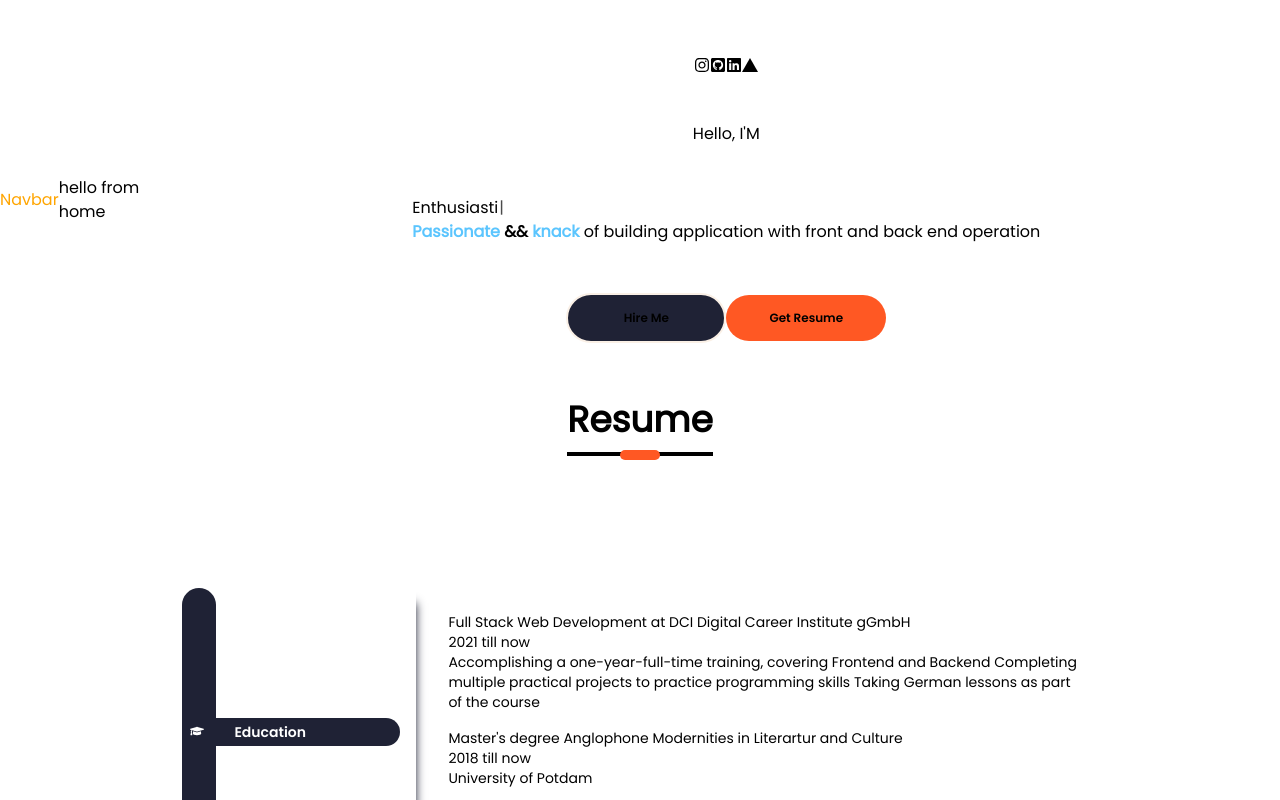
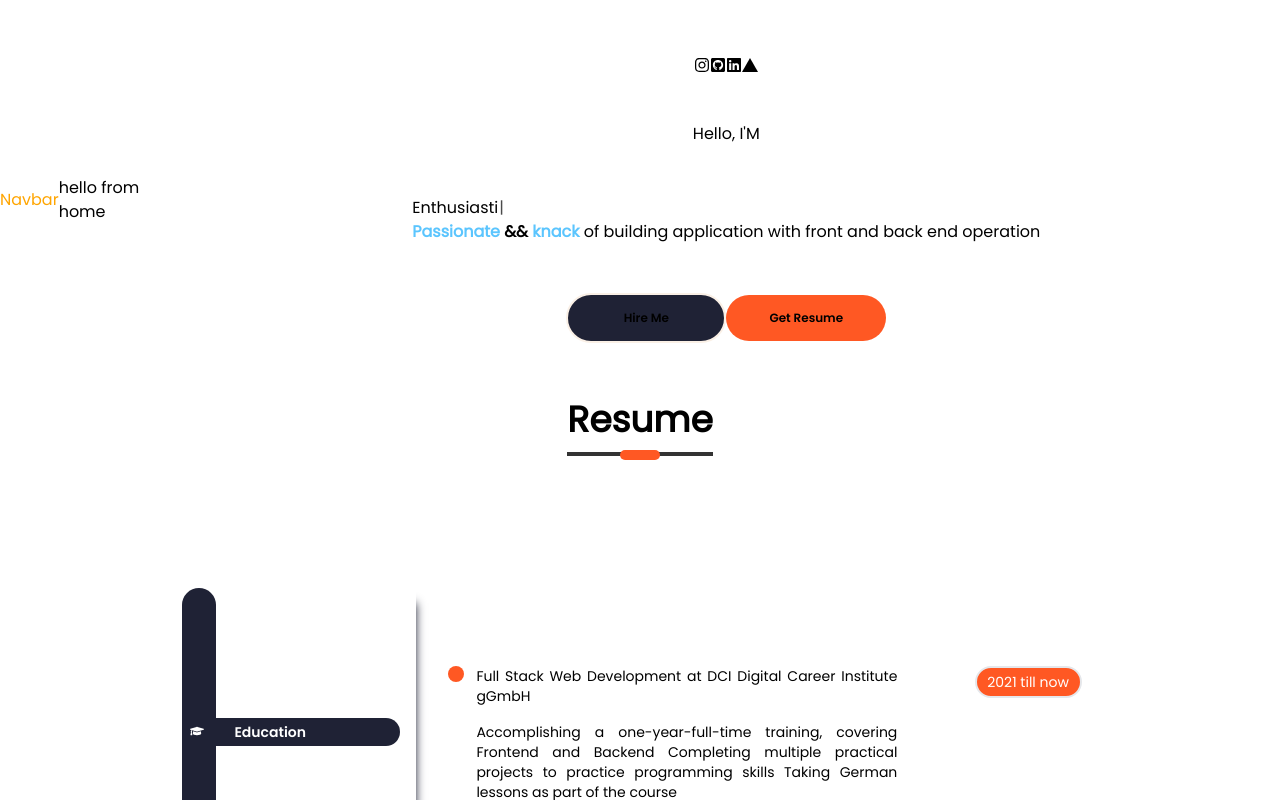
Before and after one commit to altinawiwaseem/portfolio-react-app, a React (Create React App) app: page / in a window 1280 px wide. Shown: the top 800 px of the page. Built offline with nearby package versions, Linux system fonts and the light colour scheme; a web font is replaced by a local one.

Commit message:
style resume component

```diff
--- a/src/components/Resume/Resume.jsx
+++ b/src/components/Resume/Resume.jsx
@@ -18,7 +18,7 @@ function Resume() {
       <div className="resume-header">
         <h1 className="text-4xl font-bold  ">Resume</h1>
         <span className="underline w-full  border-1 block border-black relative mt-3 h-1 bg-black">
-          <span className="underline-node "></span>
+          <span className="underline-node bg-dark-orange"></span>
         </span>
       </div>
       {/* description container */}
@@ -32,7 +32,7 @@ function Resume() {
               key={i}
               id={i}
               onClick={() => handleBoxClick(i)}
-              className={`r-bullet-box flex items-center cursor-pointer my-1 md:my-8 sm:my-8 px-2 py-1 rounded-full w-[30px]  ${
+              className={`r-bullet-box flex items-center cursor-pointer my-1 md:my-8 sm:my-8 px-2 py-1 rounded-full w-[30px] bg-primary-color ${
                 i == selected ? "selected" : ""
               }`}
             >
@@ -56,18 +56,31 @@ function Resume() {
               key={i}
               id={i}
               className={
-                "r-details-container h-full max-w-[700px] flex flex-col p-4 justify-start "
+                "resume-details-container h-full max-w-[700px] flex flex-col p-4 justify-evenly "
               }
             >
               {item.title.map((el, i) => (
-                <div key={i} className="resume-element-detail p-2 ">
-                  <div className="resume-element-header">
-                    <span className="r-circle w-8 h-8 rounded-full	"></span>
-                    <h3>{el.headerDescription}</h3>
-                    <h4>{el.date}</h4>
+                <div
+                  key={i}
+                  className="resume-element-detail p-2 w-full  flex justify-between"
+                >
+                  <div className="resume-element-header flex justify-between w-full">
+                    <div className="flex w-full">
+                      <span className="resume-circle w-4 h-4 rounded-full	mr-3 bg-dark-orange"></span>
+                      <div className="w-[80%] ">
+                        <h3 className="mb-4 text-justify ">
+                          {el.headerDescription}
+                        </h3>
+                        <p className="text-justify ">{el.detail}</p>
+                      </div>
+                    </div>
+
+                    {el.date && (
+                      <h4 className="w-32 border-2 bg-dark-orange py-1 text-center  rounded-3xl h-fit text-white">
+                        {el.date}
+                      </h4>
+                    )}
                   </div>
-
-                  <p>{el.detail}</p>
                 </div>
               ))}
             </div>
--- a/src/styles/_global-vars.scss
+++ b/src/styles/_global-vars.scss
@@ -48,22 +48,3 @@
 }
 
 // primary colors
-$light-blue: #04c3ff;
-$light-blue-shadow: rgb(69 211 255 / 27%);
-$sea-green: #0abead;
-$sea-green-dark: #0cbfae;
-$sea-green-extra-dark: #09bead;
-$sea-green-shadow: rgba(11, 190, 173, 0.4);
-$header-hamburger-background: rgba(11, 190, 173, 0.8);
-$orange: #f57f17;
-$dark-orange: #ff5823;
-$orange-shadow: rgba(245, 127, 23, 0.2);
-$white: #ffffff;
-$black: #333333;
-$disabled-btn: #09bead7a;
-$error-message: #e44f4fd1;
-$toast-error: #e44f4ffa;
-$toast-shadow: #9c9c9ce3;
-$toast-success: #0cbfae;
-$loader-color: #0cbfae;
-$primary-color: #1f2235;
--- a/src/styles/_home.scss
+++ b/src/styles/_home.scss
@@ -6,7 +6,6 @@
   height: 50vh;
   min-height: fit-content;
   background-image: url();
-  /* background-color: $primary-color; */
   background-position: center;
   background-size: cover;
 }
--- a/src/styles/_resume.scss
+++ b/src/styles/_resume.scss
@@ -2,7 +2,6 @@
   box-shadow: 15px 0 9px -15px #1f2235;
 }
 .r-bullet-box {
-  background-color: $primary-color;
   transition: width 0.6s ease;
 }
 
@@ -19,8 +18,8 @@
   border-radius: 20px;
 }
 
-.r-circle {
-  background-color: #ff7200;
+.resume-circle {
+  display: inline-block;
 }
 
 @media only screen and (min-width: 670px) {
@@ -32,7 +31,6 @@
   position: absolute;
   width: 40px;
   height: 10px;
-  background-color: $dark-orange;
   border-radius: 10px;
   top: -50%;
   left: 50%;
--- a/tailwind.config.js
+++ b/tailwind.config.js
@@ -2,7 +2,29 @@
 module.exports = {
   content: ["./src/**/*.{js,jsx,ts,tsx}"],
   theme: {
-    extend: {},
+    extend: {
+      colors: {
+        "light-blue": " #04c3ff",
+        "light-blue-shadow": "rgb(69 211 255 / 27%)",
+        "sea-green": " #0abead",
+        "sea-green-dark": "#0cbfae",
+        "sea-green-extra-dark": "#09bead",
+        "sea-green-shadow": " rgba(11, 190, 173, 0.4)",
+        "header-hamburger-background": "rgba(11, 190, 173, 0.8)",
+        orange: "#f57f17",
+        "dark-orange": "#ff5823",
+        "orange-shadow": "rgba(245, 127, 23, 0.2)",
+        white: " #ffffff",
+        black: " #333333",
+        "disabled-btn": "#09bead7a",
+        "error-message": "#e44f4fd1",
+        "toast-error": "#e44f4ffa",
+        "toast-shadow": "#9c9c9ce3",
+        "toast-success": "#0cbfae",
+        "loader-color": "#0cbfae",
+        "primary-color": "#1f2235",
+      },
+    },
   },
   plugins: [],
 };
```
